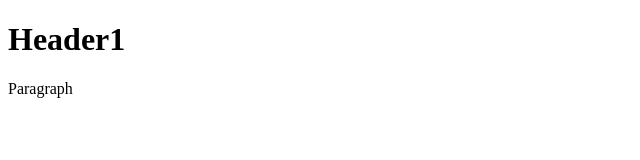
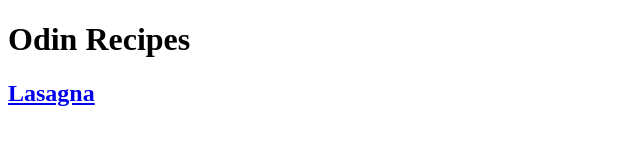
Before and after one commit to GitGazza/odin_recipes, a plain HTML site: page index.html in a window 1280 px wide. Shown: the whole page, without its empty margins (0-640 px from the left). Drawn offline with Linux system fonts and the light colour scheme.

Commit message:
Add Lasagna recipe page

```diff
--- a/index.html
+++ b/index.html
@@ -2,10 +2,10 @@
 <html lang="en">
 <head>
     <meta charset="utf-8">
-    <title>Boilerplate title</title>
+    <title>Odin Recipes</title>
 </head>
 <body>
-    <h1>Header1</h1>
-    <p>Paragraph</p>
+    <h1>Odin Recipes</h1>
+    <h2><a href="./recipes/lasagna.html">Lasagna</a></h2>
 </body>
 </html>
```
Also changed, not shown: recipes/lasagna.html (added, +10 -0 lines).
